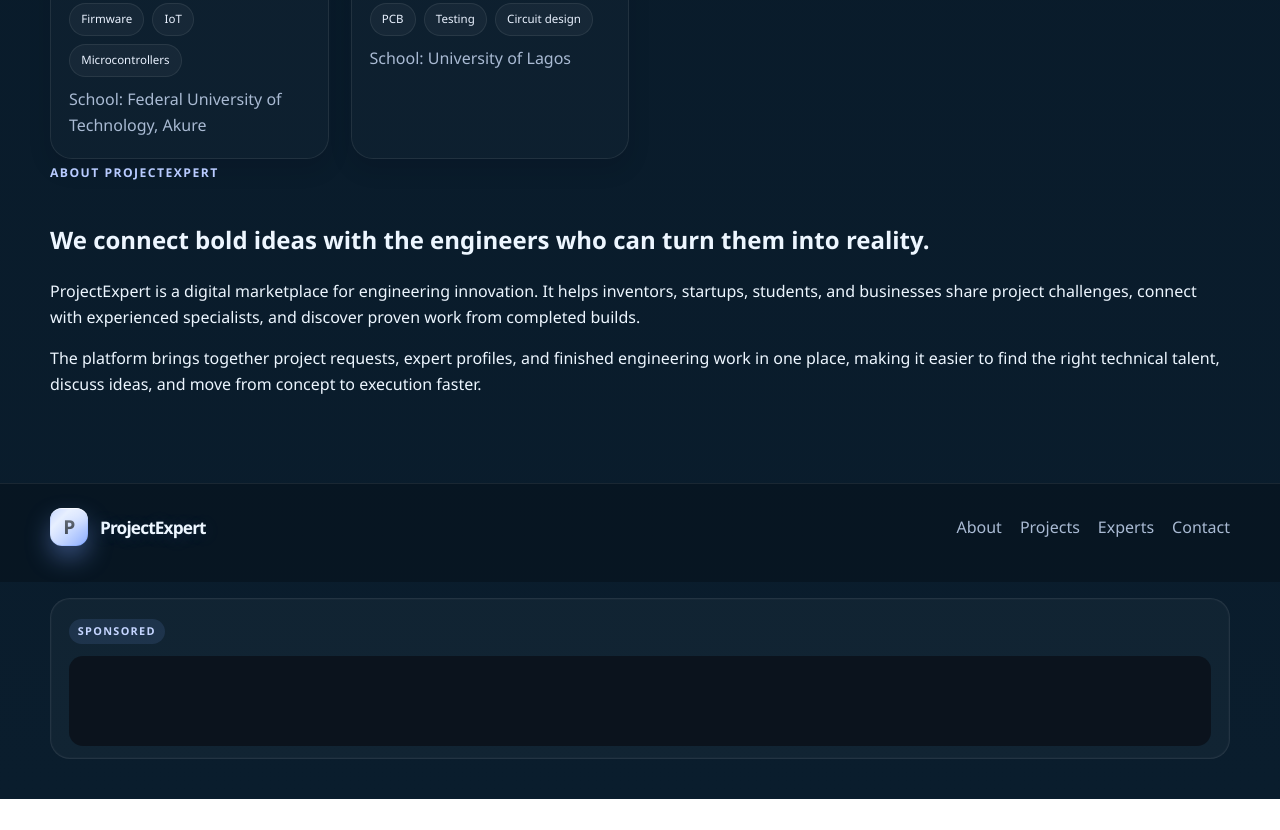
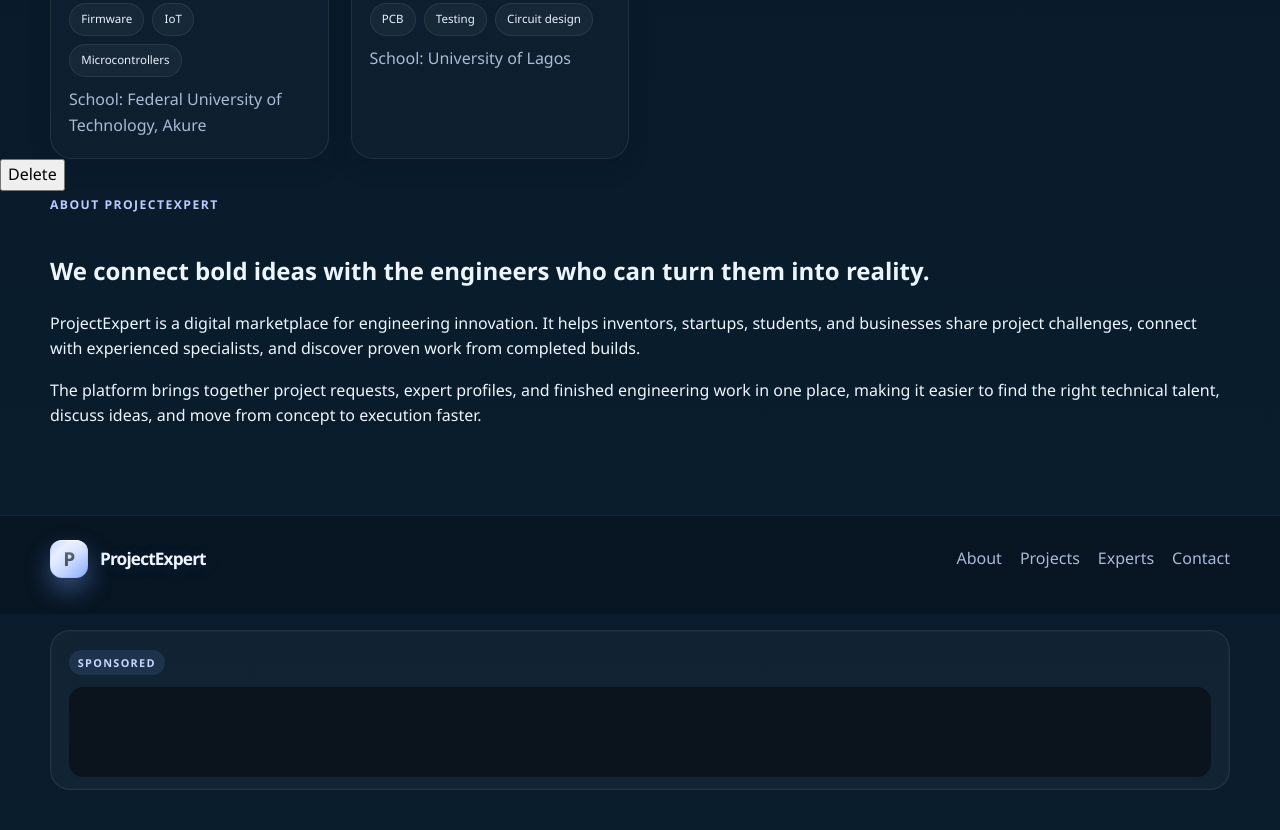
Before and after one commit to henryime1234/project-expert-repository-2, a plain HTML site: page project fair app/frontend/index.html in a window 1280 px wide. Shown: the part 4348-5178 px from the top of the page. Before the commit the page ends 5147 px from the top, so only its background shows below. Drawn offline with Linux system fonts and the light colour scheme; no server answers.

Commit message:
Update index.html

```diff
--- a/project fair app/frontend/index.html
+++ b/project fair app/frontend/index.html
@@ -453,6 +453,8 @@
           </div>
         </div>
       </section>
+<button type="button" class="delete-finished-btn" data-name="${escapeHtml(project.name)}">Delete</button>
+
 
       <section id="about" class="container about-section">
         <div class="about-card">
```
